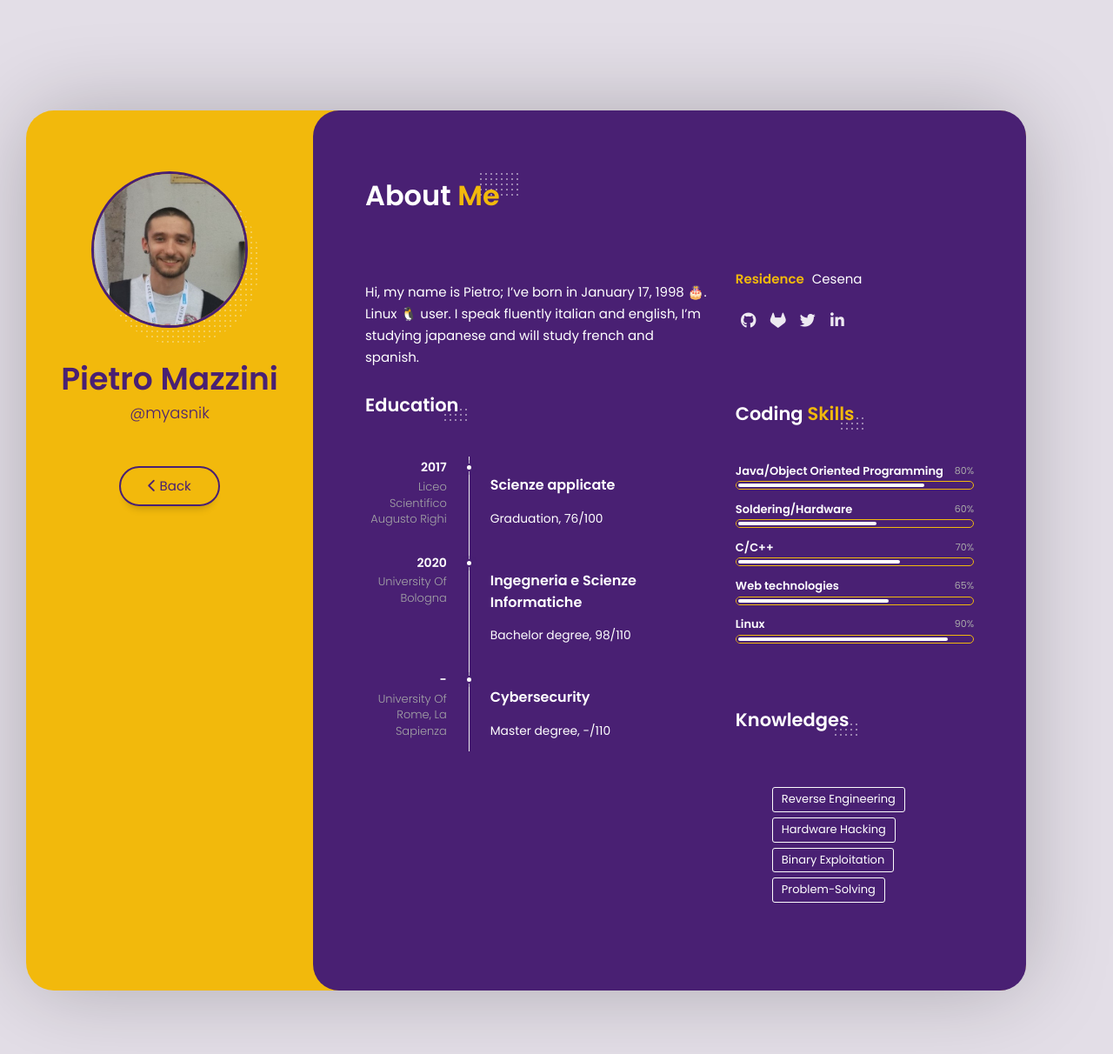
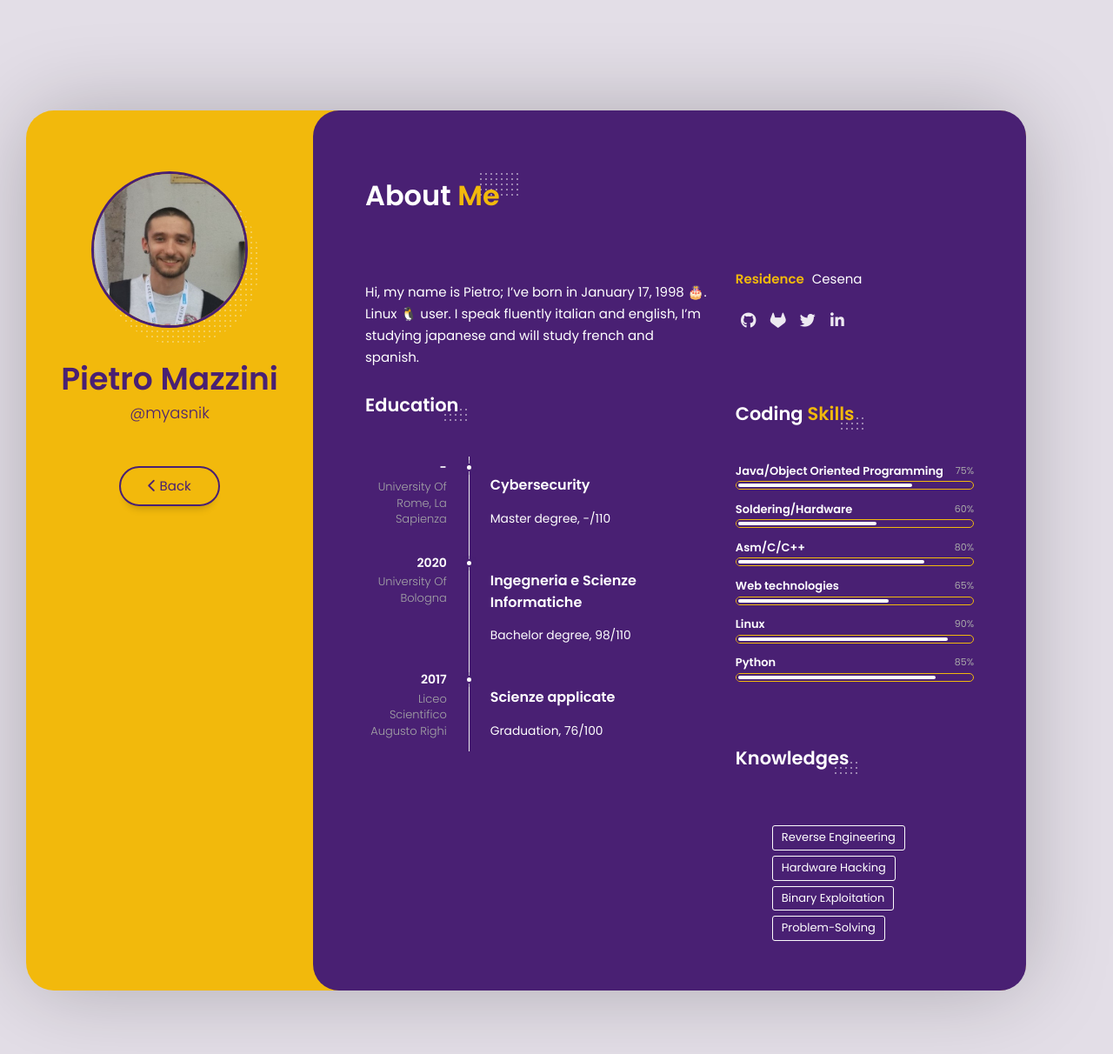
Before and after one commit to HACKappatoi/HACKappatoi.github.io, a Jekyll site: the page built from pietro_mazzini_cv.md, in a window 1280 px wide. Shown: the top 1212 px of the page at 87% size. Built offline with Jekyll 4.4.1, drawn with Linux system fonts in a browser that asks for light colours; nearby versions of some CDN libraries.

Commit message:
cv myanisk

```diff
--- a/pietro_mazzini_cv.md
+++ b/pietro_mazzini_cv.md
@@ -14,7 +14,7 @@
 
 # biografia non serve dire altro
 # scrivi un po quello che te pare
-bio: Hi, my name is Pietro; I’ve born in January 17, 1998 🎂. Linux 🐧 user. I speak fluently italian and english, I’m studying japanese and will study french and spanish.
+bio: "Hi, my name is Pietro; I’ve born in January 17, 1998 🎂. Linux 🐧 user. I speak fluently italian and english, I’m studying japanese and will study french and spanish."
 
 residence: Cesena
 
@@ -44,19 +44,22 @@
 # percentage va da 5 a 100 con scala 5
 skills: [
           { name: "Java/Object Oriented Programming"
-          , percentage: 80
+          , percentage: 75
           },
           { name: "Soldering/Hardware"
           , percentage: 60
           },
-          { name: "C/C++"
-          , percentage: 70
+          { name: "Asm/C/C++"
+          , percentage: 80
           },
           { name: "Web technologies"
           , percentage: 65
           },
           { name: "Linux"
           , percentage: 90
+          },
+          { name: "Python"
+          , percentage: 85
           },
         ]
 
```
Also changed, not shown: other parts of pietro_mazzini_cv.md (+9 -15 lines).
